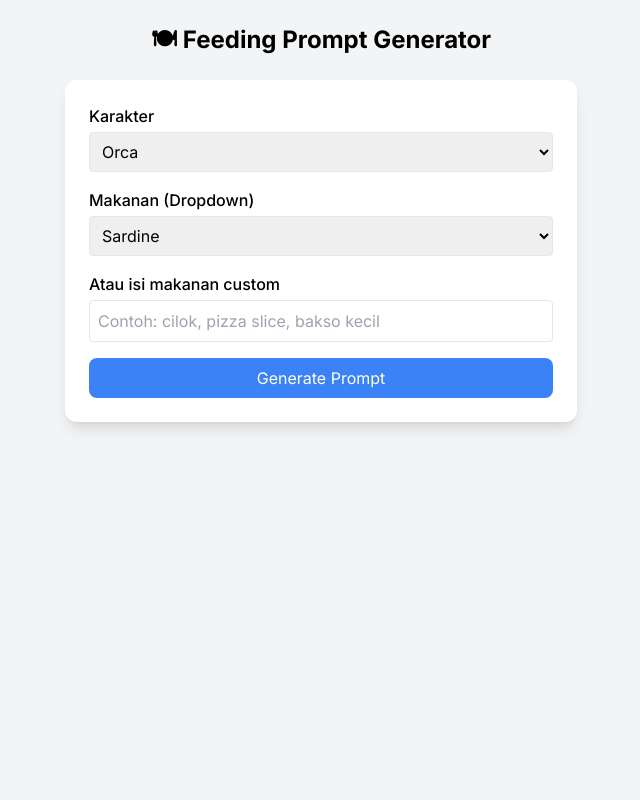
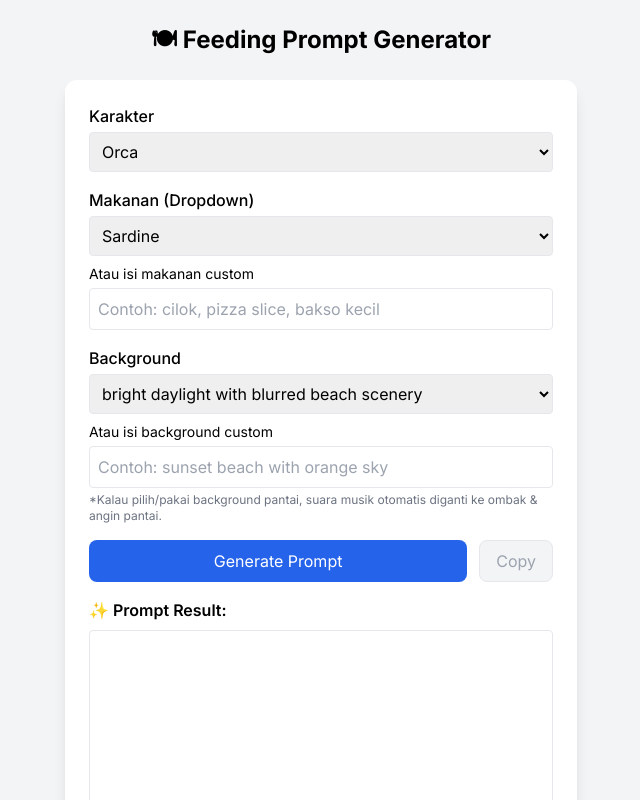
Before and after one commit to cumanaidoang-cmyk/nextjs-imageprompt, a Next.js app: page /feeding-prompt in a window 1280 px wide. Shown: the top 800 px of the page, without its empty margins (319-959 px from the left). Built offline with nearby package versions, Linux system fonts and the light colour scheme.

Commit message:
Update page.tsx

```diff
--- a/app/feeding-prompt/page.tsx
+++ b/app/feeding-prompt/page.tsx
@@ -5,25 +5,57 @@ import { useState } from "react";
 export default function FeedingPromptForm() {
   const characterPrompts: Record<string, string> = {
     "Cappuccina":
-      "A super cute tiny version of Cappuccina, with a cappuccino cup head topped with frothy foam and a small handle, wearing a ballerina tutu dress. She is standing on a wooden table, toy-like proportions, big glossy eyes, joyful smile. Style: 3D hyper-realistic cartoon, ultra detailed, toy photography style. Background: bright daylight with blurred cozy café scenery.",
+      "A super cute tiny version of Cappuccina, with a cappuccino cup head topped with frothy foam and a small handle, wearing a ballerina tutu dress. She is standing on a wooden table, toy-like proportions, big glossy eyes, joyful smile. Style: 3D hyper-realistic cartoon, ultra detailed, toy photography style.",
     "Orca":
-      "A super cute tiny baby orca with glossy black-and-white skin, wearing tiny blue sneakers, standing on a wooden surface outdoors. Big shiny eyes, joyful expression. Style: 3D hyper-realistic cartoon, ultra detailed. Background: bright daylight with blurred beach scenery.",
+      "A super cute tiny baby orca with glossy black-and-white skin, wearing tiny blue sneakers, standing on a wooden surface outdoors. Big shiny eyes, joyful expression. Style: 3D hyper-realistic cartoon, ultra detailed.",
     "Tortugini Dragonfruitini":
-      "A super cute tiny version of Tortugini Dragonfruitini, a baby turtle with smooth pink skin and a soft yellow belly. Its back shell is a dragon fruit texture: vibrant pink with green scale-like spikes. Large shiny eyes, smiling adorably, standing on a wooden surface. Style: 3D hyper-realistic cartoon, ultra detailed. Background: bright daylight with blurred tropical scenery.",
+      "A super cute tiny version of Tortugini Dragonfruitini, a baby turtle with smooth pink skin and a soft yellow belly. Its back shell is a dragon fruit texture: vibrant pink with green scale-like spikes. Large shiny eyes, smiling adorably, standing on a wooden surface. Style: 3D hyper-realistic cartoon, ultra detailed.",
     "Trippi":
-      "A super cute tiny hybrid creature with the fluffy orange head of a kitten and the body of a shrimp with shiny orange-pink shell and multiple shrimp legs. Big glossy eyes, mouth slightly open in a joyful expression, standing on a rustic wooden table. Style: 3D hyper-realistic cartoon, ultra detailed, toy photography style. Background: bright daylight with blurred beach scenery.",
+      "A super cute tiny hybrid creature with the fluffy orange head of a kitten and the body of a shrimp with shiny orange-pink shell and multiple shrimp legs. Big glossy eyes, mouth slightly open in a joyful expression, standing on a rustic wooden table. Style: 3D hyper-realistic cartoon, ultra detailed, toy photography style.",
     "Ambalabu":
-      "A super cute tiny version of Ambalabu, with a glossy green frog head, a vertical upright black tire body with tread texture, and two small human legs. Big sparkling eyes, joyful expression, standing on a wooden surface. Style: 3D hyper-realistic cartoon, ultra detailed, toy photography style. Background: bright daylight with blurred scenery.",
+      "A super cute tiny version of Ambalabu, with a glossy green frog head, a vertical upright black tire body with tread texture, and two small human legs. Big sparkling eyes, joyful expression, standing on a wooden surface. Style: 3D hyper-realistic cartoon, ultra detailed, toy photography style.",
   };
+
+  const backgroundOptions = [
+    "bright daylight with blurred beach scenery",
+    "cozy café interior with soft bokeh lights",
+    "colorful toy room, shallow depth of field",
+    "sunny park with soft greenery",
+    "tropical jungle foliage, warm daylight",
+    "night city bokeh lights, cinematic",
+    "clean indoor studio, neutral backdrop"
+  ];
 
   const [character, setCharacter] = useState("Orca");
   const [food, setFood] = useState("sardine fish from an opened can");
   const [customFood, setCustomFood] = useState("");
+  const [background, setBackground] = useState(backgroundOptions[0]);
+  const [customBg, setCustomBg] = useState("");
   const [output, setOutput] = useState("");
+  const [copied, setCopied] = useState(false);
+
+  const soundForBg = (bg: string) => {
+    const val = bg.toLowerCase();
+    if (val.includes("beach") || val.includes("ocean") || val.includes("sea")) {
+      return "ambient beach sounds: gentle ocean waves and soft sea breeze (no music)";
+    }
+    if (val.includes("café") || val.includes("cafe") || val.includes("room") || val.includes("studio")) {
+      return "soft ambient room tone appropriate to the scene (no music)";
+    }
+    if (val.includes("park") || val.includes("jungle") || val.includes("foliage")) {
+      return "light nature ambience: distant birds and soft leaf rustle (no music)";
+    }
+    if (val.includes("city")) {
+      return "subtle city ambience: distant traffic hush and light wind (no music)";
+    }
+    return "gentle ambient soundscape matching the background (no music)";
+  };
 
   const generatePrompt = () => {
-    const chosenFood = customFood.trim() !== "" ? customFood : food;
-    const characterDesc = characterPrompts[character] || character;
+    const chosenFood = customFood.trim() ? customFood : food;
+    const chosenBg = customBg.trim() ? customBg : background;
+
+    const characterDesc = `${characterPrompts[character] || character} Background: ${chosenBg}.`;
 
     const text = `
 ${characterDesc}
@@ -42,15 +74,27 @@ Lighting: cinematic daylight, sharp focus, soft shadows.
 Mood: playful, funny, adorable feeding moment.
 
 SOUND:
-- Background music: upbeat, playful ukulele or marimba melody, 120–130 BPM.
-- SFX: appropriate sounds for ${chosenFood} (metal can click, wrapper crinkle, or squish depending on food),
+- ${soundForBg(chosenBg)}.
+- SFX: realistic handling for ${chosenFood} (metal click / wrapper crinkle / soft squish depending on the food),
        cute *chomp chomp* when the character bites,
-       tiny *stomp squeaks* when it moves feet,
+       tiny *stomp squeaks* when feet/legs move,
        short *sparkle chime* when eyes light up.
-- Voice/Narration: soft whisper “Woooww… ${chosenFood}…” right before the character eats.
+- Voice/Narration: soft whisper “Woooww… ${chosenFood}…” right before eating.
 - Optional reaction: a happy squeak or “Mmmh yum!” while chewing.
-    `;
-    setOutput(text.trim());
+`.trim();
+
+    setOutput(text);
+    setCopied(false);
+  };
+
+  const copyToClipboard = async () => {
+    try {
+      await navigator.clipboard.writeText(output);
+      setCopied(true);
+      setTimeout(() => setCopied(false), 1500);
+    } catch {
+      // noop
+    }
   };
 
   return (
@@ -58,7 +102,7 @@ SOUND:
       <h1 className="text-2xl font-bold mb-6">🍽 Feeding Prompt Generator</h1>
 
       <div className="bg-white p-6 rounded-xl shadow-lg w-full max-w-lg space-y-4">
-        {/* Character Selector */}
+        {/* Character */}
         <div>
           <label className="block font-medium mb-1">Karakter</label>
           <select
@@ -74,7 +118,7 @@ SOUND:
           </select>
         </div>
 
-        {/* Food Selector */}
+        {/* Food */}
         <div>
           <label className="block font-medium mb-1">Makanan (Dropdown)</label>
           <select
@@ -92,11 +136,8 @@ SOUND:
             <option value="grape fruit">Grape</option>
             <option value="small brownie cube">Brownie</option>
           </select>
-        </div>
 
-        {/* Custom Food Input */}
-        <div>
-          <label className="block font-medium mb-1">Atau isi makanan custom</label>
+          <label className="block text-sm mt-2 mb-1">Atau isi makanan custom</label>
           <input
             type="text"
             placeholder="Contoh: cilok, pizza slice, bakso kecil"
@@ -106,15 +147,51 @@ SOUND:
           />
         </div>
 
+        {/* Background */}
+        <div>
+          <label className="block font-medium mb-1">Background</label>
+          <select
+            className="w-full border p-2 rounded"
+            value={background}
+            onChange={(e) => setBackground(e.target.value)}
+          >
+            {backgroundOptions.map((opt) => (
+              <option key={opt} value={opt}>{opt}</option>
+            ))}
+          </select>
+
+          <label className="block text-sm mt-2 mb-1">Atau isi background custom</label>
+          <input
+            type="text"
+            placeholder="Contoh: sunset beach with orange sky"
+            className="w-full border p-2 rounded"
+            value={customBg}
+            onChange={(e) => setCustomBg(e.target.value)}
+          />
+          <p className="text-xs text-gray-500 mt-1">
+            *Kalau pilih/pakai background pantai, suara musik otomatis diganti ke ombak & angin pantai.
+          </p>
+        </div>
+
+        {/* Actions */}
+        <div className="flex gap-3">
           <button
             onClick={generatePrompt}
-          className="w-full bg-blue-500 text-white py-2 rounded-lg hover:bg-blue-600 transition"
+            className="flex-1 bg-blue-600 text-white py-2 rounded-lg hover:bg-blue-700 transition"
           >
             Generate Prompt
           </button>
+          <button
+            onClick={copyToClipboard}
+            disabled={!output}
+            className={`px-4 py-2 rounded-lg border ${output ? "bg-white" : "bg-gray-100 text-gray-400"}`}
+          >
+            {copied ? "Copied ✓" : "Copy"}
+          </button>
+        </div>
 
-        {output && (
-          <div className="mt-4">
+        {/* Output */}
+        <div>
           <h2 className="font-semibold mb-2">✨ Prompt Result:</h2>
           <textarea
             className="w-full border p-2 rounded h-72"
@@ -122,7 +199,6 @@ SOUND:
             readOnly
           />
         </div>
-        )}
       </div>
     </div>
   );
```
Lines whose indentation alone changed are shown as unchanged.
